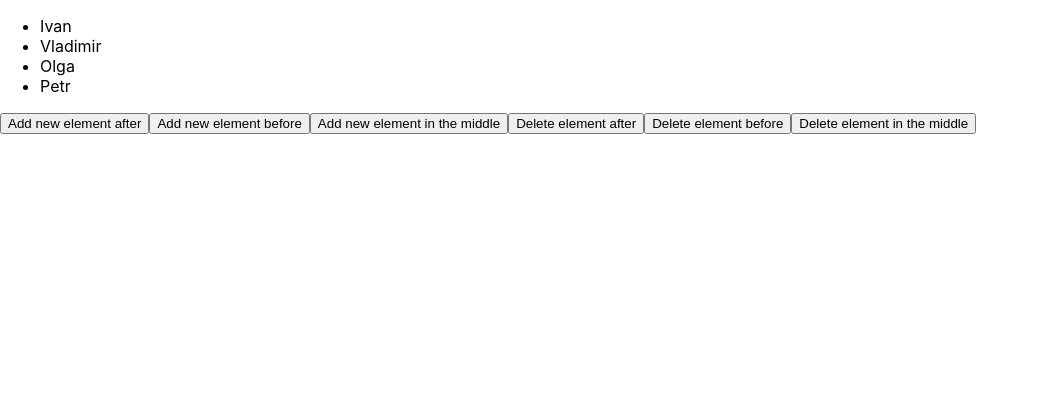
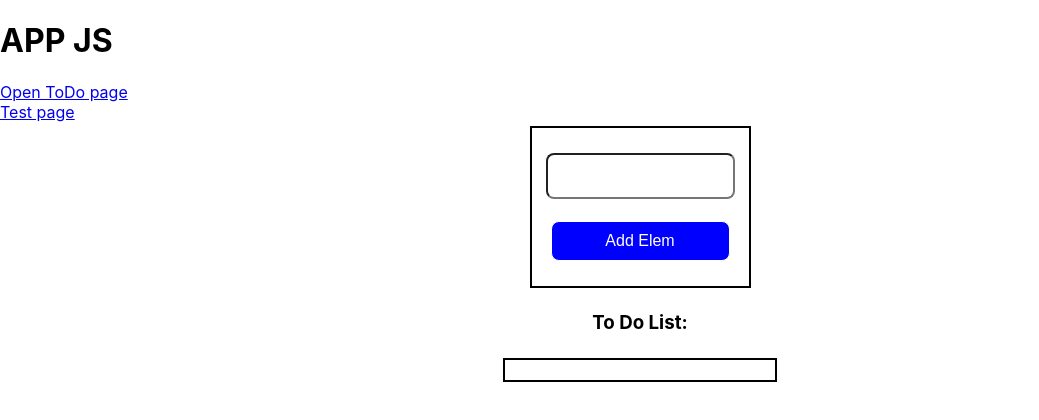
Before and after one commit to armdevrus/turing_reactJS, a React (Create React App) app: page / in a window 1280 px wide. Shown: the top 420 px of the page, without its empty margins (0-1039 px from the left). Built offline with nearby package versions, Linux system fonts and the light colour scheme.

Commit message:
Добавили кнопки edit и cancel. Реализовали их функциональность. Удалил папку homework

```diff
--- a/src/components/Button/Button.module.css
+++ b/src/components/Button/Button.module.css
@@ -6,6 +6,7 @@
     color: white;
     border: 1px solid  ;
     cursor: pointer;
+    margin: 0 5px 0 5px;
 }
 .buttonImportant {
     background-color: red;
--- a/src/components/ToDoList/ToDo.js
+++ /dev/null
@@ -1,26 +0,0 @@
-import React from "react";
-import styles from "./ToDoList.module.css"
-import Button from "../Button/Button";
-
-const ToDoList = ({list,deleteElem}) => {
-    // const handleOnClickDelete = (index) => {
-    //     console.log(`elem deleted`, index)
-    //     deleteElem(index)
-    // }
-
-    return (
-        <>
-            <h3>To Do List:</h3>
-            <ul className={styles.toDoList}>
-
-                {list.map((elem, index) =>
-                    <li key={index} className={styles.toDoListItem}>
-                        {index + 1}: {elem}
-                        <Button text="Delete" isImportant={true} onClick={() => deleteElem(index)}/>
-                </li>)}
-            </ul>
-        </>
-    )
-}
-
-export default ToDoList
--- /dev/null
+++ b/src/components/ToDoList/ToDoList.js
@@ -0,0 +1,27 @@
+import React from "react";
+import styles from "./ToDoList.module.css"
+import Button from "../Button/Button";
+import ToDoListItem from "../ToDoListItem/ToDoListItem";
+
+const ToDoList = ({list,deleteElem}) => {
+
+    return (
+        <>
+            <h3>To Do List:</h3>
+            <ul className={styles.toDoList}>
+
+                {list.map((elem, index) =>
+                        <ToDoListItem
+                            key={index}
+                            index={index}
+                            elem={elem}
+                            onDelete={() => deleteElem(index)}
+                            onSave={() => console.log(`onSave`)}/>
+                    )
+                }
+            </ul>
+        </>
+    )
+}
+
+export default ToDoList
--- a/src/components/ToDoList/ToDoList.module.css
+++ b/src/components/ToDoList/ToDoList.module.css
@@ -6,5 +6,10 @@
     min-width: 250px;
 }
 .toDoListItem {
-
+    margin-top: 10px;
+    display: flex;
+    align-items: center;
 }
+.toDoListText{
+    flex-basis: 60%;
+}
--- /dev/null
+++ b/src/components/ToDoListItem/ToDoListItem.js
@@ -0,0 +1,42 @@
+import React from "react";
+import styles from "../ToDoList/ToDoList.module.css";
+import Button from "../Button/Button";
+
+const ToDoListItem = ({index, elem, onDelete, onSave}) => {
+
+    const [isEditing, setIsEditing] = React.useState(false)
+    const [text, setText] = React.useState()
+
+    const handleEditClick = () => {
+        setIsEditing(true)
+    }
+
+    const handleOnChangeValue = (event) => {
+        setText(event.target.value)
+    }
+
+    const handleCancelClick = () => {
+        setIsEditing(false)
+        setText(elem)
+    }
+
+    return(
+        <li className={styles.toDoListItem}>
+            {
+                isEditing ?
+                   <>
+                       <input value={text} onChange={handleOnChangeValue}/>
+                       <Button text="Cancel" isImportant={true} onClick={handleCancelClick}/>
+                       <Button text="Save" onClick={onSave}/>
+                   </>:
+                   <>
+                       <span className={styles.toDoListText}>{index + 1}: {elem}</span>
+                       <Button text="Delete" isImportant={true} onClick={onDelete}/>
+                       <Button text="Edit" isImportant={false} onClick={handleEditClick}/>
+                   </>
+            }
+
+        </li>
+    )
+}
+export default ToDoListItem
--- a/src/homework/5week3day/5week3day.js
+++ /dev/null
@@ -1,67 +0,0 @@
-import React from "react";
-
-const List = () => {
-
-    const handleOnClick = (number) => {
-        alert(`Text number ` + number)
-    }
-
-    return(
-        <>
-            <ul>
-                <li>Text number one</li><button onClick={() => {handleOnClick(`one`)}}>Text number one</button>
-                <li>Text number two</li><button onClick={() => {handleOnClick(`two`)}}>Text number two</button>
-                <li>Text number three</li><button onClick={() => {handleOnClick(`three`)}}>Text number three</button>
-            </ul>
-        </>
-    )
-}
-
-const ListPrompt = () => {
-
-    const [elements, setElements] = React.useState([
-        {id: 1, name: `Ivan`},
-        {id: 2, name: `Vladimir`},
-        {id: 3, name: `Olga`},
-        {id: 4, name: `Petr`},
-    ])
-
-    const index = elements.length / 2
-
-    const handleAddPromptAfter = () => {
-        setElements([...elements, {id: elements.length + 1, name: prompt('')}])
-    }
-    const handleAddPromptBefore = () => {
-        setElements([{id: elements.length + 2, name: prompt('')},...elements])
-    }
-    const handleAddPromptMiddle = () => {
-        setElements([...elements.slice(0, index), {id: elements.length + 3, name: prompt('')},...elements.slice(index)])
-    }
-    const handleDeleteElementAfter = () => {
-        setElements([...elements.splice(0,elements.length - 1)])
-    }
-    const handleDeleteElementBefore = () => {
-        setElements([...elements.splice(1,elements.length)])
-    }
-    let elemMiddle;
-    const handleDeleteElementMiddle = () => {
-        elemMiddle = [...elements.splice(elements.length/2,1)]
-        setElements([...elements])
-    }
-    console.log([...elements])
-    return(
-        <>
-            <ul>
-                {elements.map(elem => <li key={elem.id}>{elem.name}</li>)}
-            </ul>
-            <button onClick={handleAddPromptAfter}>Add new element after </button>
-            <button onClick={handleAddPromptBefore}>Add new element before </button>
-            <button onClick={handleAddPromptMiddle}>Add new element in the middle</button>
-            <button onClick={handleDeleteElementAfter}>Delete element after</button>
-            <button onClick={handleDeleteElementBefore}>Delete element before </button>
-            <button onClick={handleDeleteElementMiddle}>Delete element in the middle</button>
-        </>
-    )
-}
-
-export default ListPrompt
--- a/src/index.js
+++ b/src/index.js
@@ -11,7 +11,7 @@ import ListPrompt from "./homework/5week3day/5week3day";
 ReactDOM.render(
   <React.StrictMode>
       <BrowserRouter>
-          <ListPrompt/>
+          <App/>
       </BrowserRouter>
   </React.StrictMode>,
   document.getElementById('root')
--- a/src/pages/ToDo/ToDo.js
+++ b/src/pages/ToDo/ToDo.js
@@ -1,7 +1,7 @@
 import React from "react";
 import styles from "./ToDo.module.css"
 import AddToDoForm from "../../components/AddToDoForm/AddToDoForm";
-import ToDoList from "../../components/ToDoList/ToDo";
+import ToDoList from "../../components/ToDoList/ToDoList";
 
 const Todo = () => {
 
```
Also changed, not shown: src/homework/5week3day/index.js (deleted, +0 -41 lines), src/components/ToDoListItem/ToDoListItem.module.css (added).
